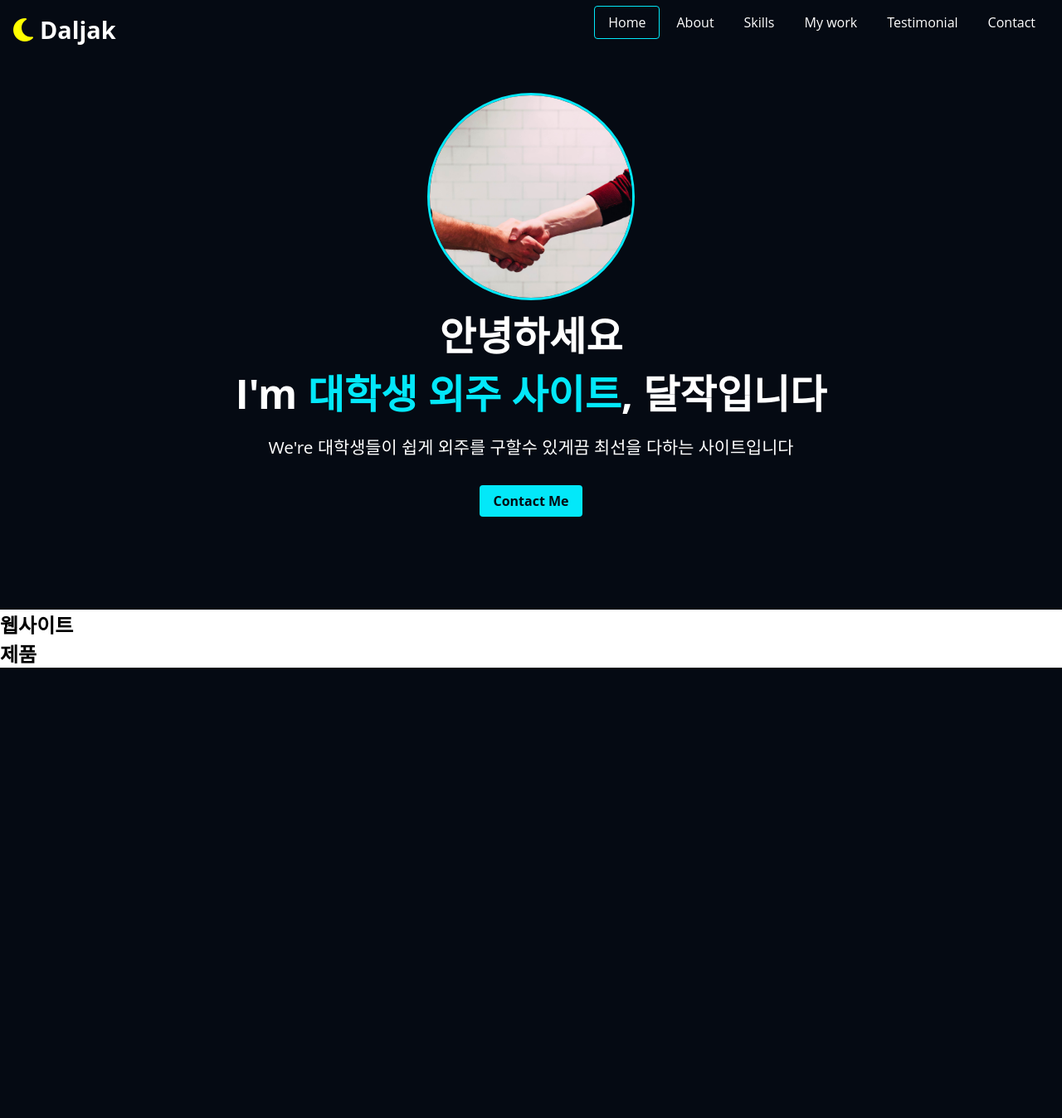
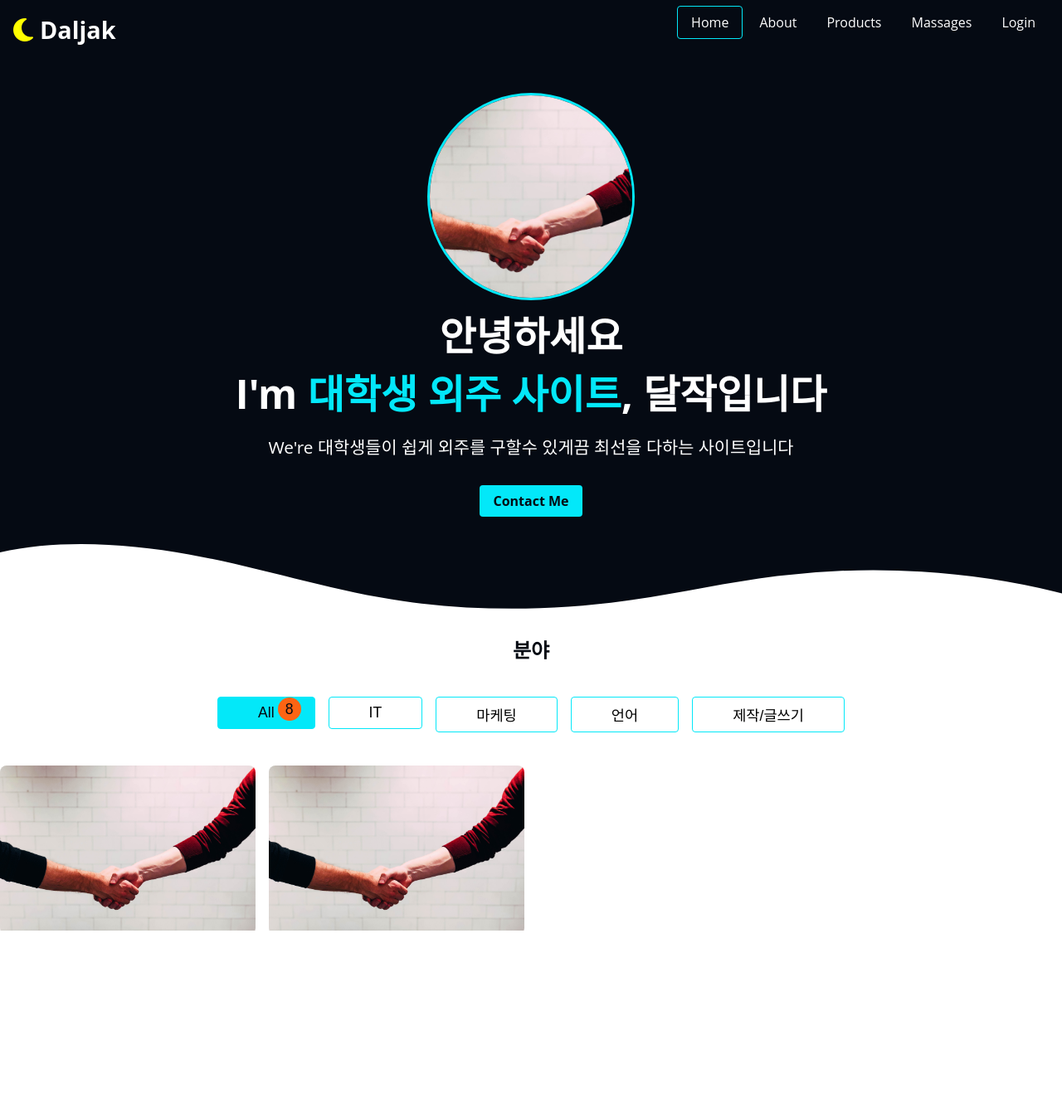
Before and after one commit to 2023-2-daljak/back-end, a Django app: page / in a window 1280 px wide. Shown: the whole page at 83% size. Before the commit the page ends 805 px from the top, so only its background shows below. Run offline with Django 4.2, Linux system fonts and the light colour scheme; data comes from the database, SQL or seed files in the repository; some libraries are stand-ins or nearby versions.

Commit message:
[Feat]Nav bar

```diff
--- /dev/null
+++ b/static/css/home-product.css
@@ -0,0 +1,96 @@
+#work {
+  background-color: var(--color-text);
+  color: var(--color-black);
+}
+
+.categories {
+  display: flex;
+  justify-content: center;
+  margin: 2.5rem;
+  gap: 1rem;
+}
+
+.category {
+  position: relative;
+
+  font-size: 1.1rem;
+  padding: 0.5rem 3rem;
+  border-radius: 4px;
+  border: 1px solid var(--color-accent);
+  cursor: pointer;
+  white-space: nowrap;
+}
+
+.category--selected {
+  background-color: var(--color-accent);
+  color: var(--color-primary);
+}
+
+.category__count {
+  opacity: 0;
+  position: absolute;
+  top: -20px;
+  right: 16px;
+  width: 28px;
+  height: 28px;
+  line-height: 28px;
+  border-radius: 100%;
+  background-color: var(--color-accent-variant);
+
+  transition: all 250ms ease-in;
+}
+
+.category--selected .category__count,
+.category:hover .category__count {
+  opacity: 1;
+  top: 0;
+}
+
+.projects {
+  display: grid;
+  grid-template-columns: repeat(4, 1fr);
+  grid-template-rows: repeat(2, 1fr);
+  gap: 1rem;
+}
+
+.project {
+  position: relative;
+  border-radius: 8px;
+  overflow: hidden;
+}
+
+.project__img {
+  width: 100%;
+}
+
+.project__metadata {
+  position: absolute;
+  top: 0;
+  left: 0;
+  width: 100%;
+  height: 100%;
+  background-color: var(--color-black);
+  opacity: 0;
+  display: flex;
+  flex-direction: column;
+  justify-content: center;
+  align-items: center;
+  transition: all 250ms ease-in;
+  transform: translateY(-10px);
+}
+
+.project__metadata:hover {
+  opacity: 0.8;
+  transform: translateY(0px);
+}
+
+.project__title:after {
+  content: "";
+  display: block;
+  position: relative;
+  left: 50%;
+  transform: translateX(-50%);
+  margin: 0.5rem 0;
+  width: 50px;
+  height: 2px;
+}
--- a/static/css/home.css
+++ b/static/css/home.css
@@ -1,5 +1,6 @@
 /* Home */
 #home {
+  position: relative;
   background-color: var(--color-primary);
   color: var(--color-text);
   padding: 5rem 1rem;
@@ -15,6 +16,11 @@
   border: 3px solid var(--color-accent);
 }
 
+.title {
+  margin-top: 30px;
+  display: flex;
+  justify-content: center;
+}
 .home__title {
   font-size: 3rem;
   margin-bottom: 1rem;
@@ -43,3 +49,24 @@
   color: var(--color-text);
   outline: 2px solid var(--color-accent);
 }
+
+.custom-shape-divider-bottom-1698908703 {
+  position: absolute;
+  bottom: 0;
+  left: 0;
+  width: 100%;
+  overflow: hidden;
+  line-height: 0;
+  transform: rotate(180deg);
+}
+
+.custom-shape-divider-bottom-1698908703 svg {
+  position: relative;
+  display: block;
+  width: calc(100% + 1.3px);
+  height: 86px;
+}
+
+.custom-shape-divider-bottom-1698908703 .shape-fill {
+  fill: #ffffff;
+}
--- a/templates/base.html
+++ b/templates/base.html
@@ -16,6 +16,11 @@
       href="{% static 'css/header.css' %}"
       rel="stylesheet"
     />
+    <link
+      type="text/css"
+      href="{% static 'css/home-product.css' %}"
+      rel="stylesheet"
+    />
     <link type="text/css" href="{% static 'css/home.css' %}" rel="stylesheet" />
   </head>
   <body>
--- a/templates/partials/nav.html
+++ b/templates/partials/nav.html
@@ -7,12 +7,12 @@
     <ul class="header__menu">
       <li><a class="header__menu__item active" href="#home">Home</a></li>
       <li><a class="header__menu__item" href="#about">About</a></li>
-      <li><a class="header__menu__item" href="#skills">Skills</a></li>
-      <li><a class="header__menu__item" href="#work">My work</a></li>
+
+      <li><a class="header__menu__item" href="#work">Products</a></li>
       <li>
-        <a class="header__menu__item" href="#testimonial">Testimonial</a>
+        <a class="header__menu__item" href="#testimonial">Massages</a>
       </li>
-      <li><a class="header__menu__item" href="#contact">Contact</a></li>
+      <li><a class="header__menu__item" href="#contact">Login</a></li>
     </ul>
   </nav>
 </header>
--- a/templates/products/product_list.html
+++ b/templates/products/product_list.html
@@ -28,17 +28,80 @@
           We're 대학생들이 쉽게 외주를 구할수 있게끔 최선을 다하는 사이트입니다
         </p>
         <a class="home__contact" href="#contact">Contact Me</a>
+
+        <div class="custom-shape-divider-bottom-1698908703">
+          <svg
+            data-name="Layer 1"
+            xmlns="http://www.w3.org/2000/svg"
+            viewBox="0 0 1200 120"
+            preserveAspectRatio="none"
+          >
+            <path
+              d="M321.39,56.44c58-10.79,114.16-30.13,172-41.86,82.39-16.72,168.19-17.73,250.45-.39C823.78,31,906.67,72,985.66,92.83c70.05,18.48,146.53,26.09,214.34,3V0H0V27.35A600.21,600.21,0,0,0,321.39,56.44Z"
+              class="shape-fill"
+            ></path>
+          </svg>
+        </div>
       </section>
 
       <!-- About -->
       <section></section>
 
+      <section id="work" class="section">
+        <div class="max-container">
+          <h2 class="title">분야</h2>
+
+          <ul class="categories">
+            <li>
+              <button class="category category--selected">
+                All <span class="category__count">8</span>
+              </button>
+            </li>
+            <li>
+              <button class="category">
+                IT <span class="category__count">3</span>
+              </button>
+            </li>
+            <li>
+              <button class="category">
+                마케팅 <span class="category__count">3</span>
+              </button>
+            </li>
+            <li>
+              <button class="category">
+                언어 <span class="category__count">2</span>
+              </button>
+            </li>
+            <li>
+              <button class="category">
+                제작/글쓰기 <span class="category__count">2</span>
+              </button>
+            </li>
+          </ul>
+          <div>
+            <ul class="projects">
+              {% for abc in rooms %}
+
+              <li class="project">
+                <a href="#" target="_blank">
+                  <img
+                    src="{% static 'imgs/handshake.jpg' %}"
+                    class="project__img"
+                  />
+                  <div class="project__metadata">
+                    <h1 class="project__title">{{abc.title}}</h1>
+                    <p>{{abc.content}}</p>
+                  </div>
+                </a>
+              </li>
+
+              {% endfor %}
+            </ul>
+          </div>
+        </div>
+      </section>
+
       <!-- Product -->
-      <section>
-        {% for room in rooms %}
-        <h1>{{room.title}}</h1>
-        {% endfor %}
-      </section>
 
       <!-- Arrow up -->
       <aside></aside>
```
